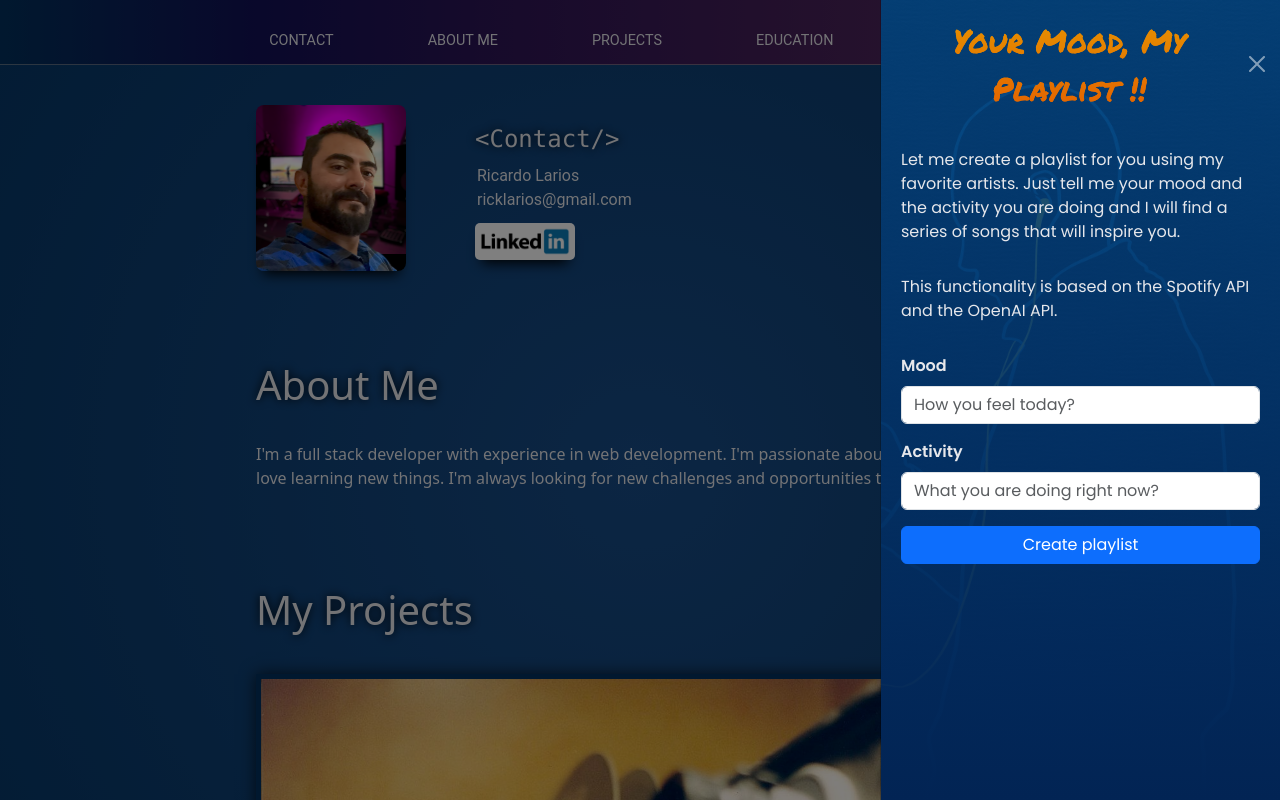
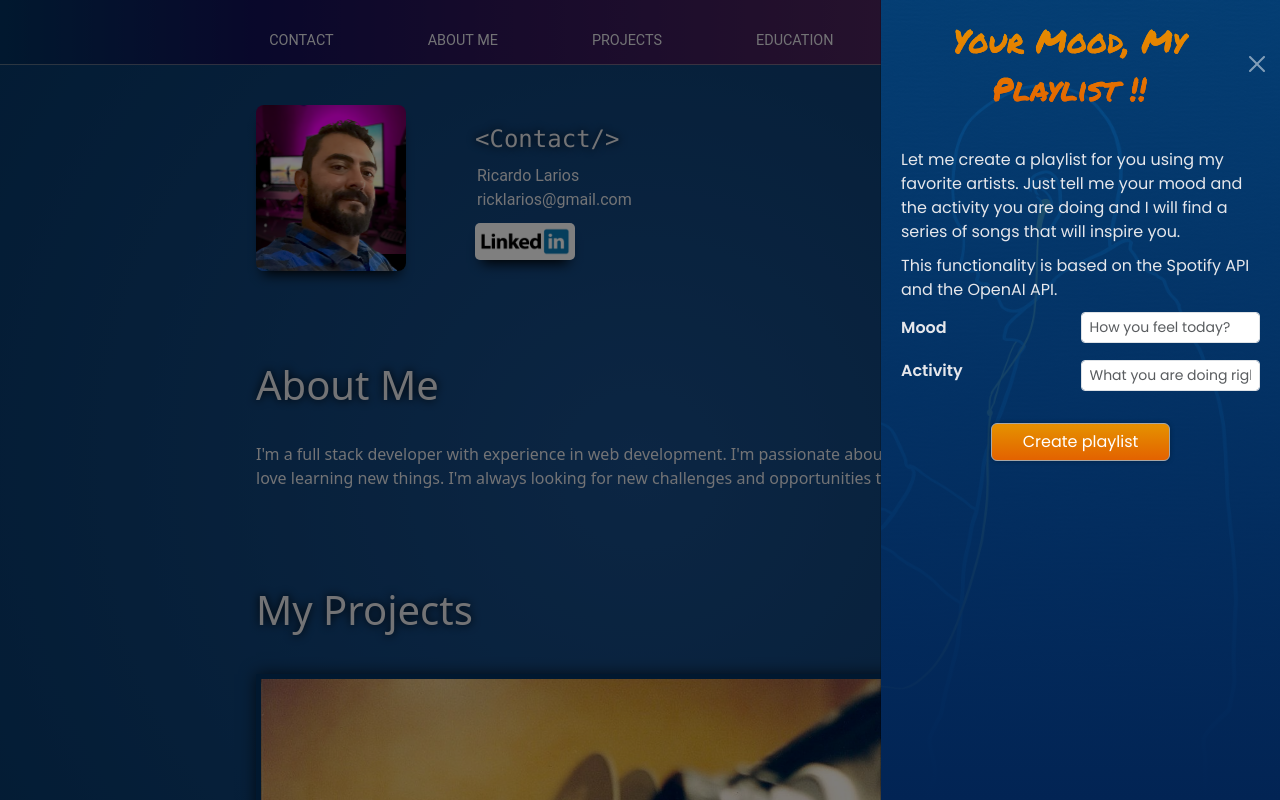
Before and after one commit to ricklarios/web-portafolio, a React (Create React App) app: page / in a window 1280 px wide. Both pictures are taken after a click on the element "Create Playlist". Shown: the top 800 px of the page. Built offline with nearby package versions, Linux system fonts and the light colour scheme.

Commit message:
Modify playlist

```diff
--- a/src/components/Offcanvas.jsx
+++ b/src/components/Offcanvas.jsx
@@ -1,5 +1,6 @@
 import "bootstrap/dist/css/bootstrap.min.css";
-import { Offcanvas, Form, Button } from "react-bootstrap";
+import { Offcanvas, Form, Button, Spinner } from "react-bootstrap";
+import Playlist from "./Playlist"; // Import the Playlist component
 import React, { useState } from "react";
 import "../styles/components/offcanvas.css";
 import spotifyLogo from "../assets/images/spotify.png";
@@ -11,12 +12,17 @@ function OffcanvasComponent() {
   const [show, setShow] = useState(false);
   const [mood, setMood] = useState("");
   const [activity, setActivity] = useState("");
+  const [showSpinner, setShowSpinner] = useState(false);
+  const [showPlaylist, setShowPlaylist] = useState(false);
+  const [playlist, setPlaylist] = useState(null);
 
   const handleClose = () => setShow(false);
   const handleShow = () => setShow(true);
 
-  const handleSubmit = async (e) => {
+  const handleSubmitCreatePlaylist = async (e) => {
     e.preventDefault();
+    setShowSpinner(true);
+    setShowPlaylist(false);
     console.log(mood, activity);
     const serverUrl = process.env.REACT_APP_SERVER_URL;
     const options = {
@@ -37,10 +43,13 @@ function OffcanvasComponent() {
         body,
         options
       );
-
-      console.log("Playlist generated:", response);
+      setPlaylist(response.data);
+      setShowPlaylist(true);
+      console.log("Playlist generated:", response.data);
     } catch (error) {
       console.log("Error generating playlist:", error);
+    } finally {
+      setShowSpinner(false);
     }
     /* axios
       .get(`${serverUrl}/api/playlist/create`, body, options)
@@ -75,7 +84,7 @@ function OffcanvasComponent() {
         </div>
       </div>
       <Offcanvas
-        className="offcanvas-expand"
+        className="offcanvas-expand overflow-auto"
         show={show}
         onHide={handleClose}
         placement={"end"}
@@ -107,34 +116,51 @@ function OffcanvasComponent() {
             </p>
             <Form
               className="d-flex flex-column gap-3 w-100"
-              onSubmit={handleSubmit}
+              onSubmit={handleSubmitCreatePlaylist}
             >
-              <Form.Group>
-                <Form.Label>Mood</Form.Label>
+              <Form.Group className="d-flex flex-row align-items-center gap-4 justify-content-between w-100">
+                <Form.Label className="fs-6 m-0">Mood</Form.Label>
                 <Form.Control
                   type="text"
                   placeholder="How you feel today?"
                   required
+                  size="sm"
                   value={mood}
                   onChange={handleMoodChange}
+                  className="w-50"
                 />
                 {/* <Form.Text>
                   Describe in your own words how you feel today
                 </Form.Text> */}
               </Form.Group>
-              <Form.Group>
+              <Form.Group className="d-flex flex-row align-items-center gap-4 justify-content-between w-100">
                 <Form.Label>Activity</Form.Label>
                 <Form.Control
                   type="text"
                   required
+                  size="sm"
                   placeholder="What you are doing right now?"
                   value={activity}
                   onChange={handleActivityChange}
+                  className="w-50"
                 />
                 {/* <Form.Text>Tell me what you are doing right now</Form.Text> */}
               </Form.Group>
-              <Button type="submit">Create playlist</Button>
+              <Button type="submit" className="btn w-50 align-self-center mt-3">
+                {showSpinner && (
+                  <Spinner
+                    animation="grow"
+                    size="sm"
+                    role="status"
+                    className="me-2"
+                  >
+                    <span className="visually-hidden">Loading...</span>
+                  </Spinner>
+                )}
+                {showSpinner ? "Processing..." : "Create playlist"}
+              </Button>
             </Form>
+            {showPlaylist && <Playlist songs={playlist}></Playlist>}
           </Offcanvas.Body>
         </div>
       </Offcanvas>
--- /dev/null
+++ b/src/components/Playlist.jsx
@@ -0,0 +1,26 @@
+import React from "react";
+import "../styles/components/playlist.css";
+
+const Playlist = ({ songs }) => {
+  return (
+    <div
+      className="playlist-container"
+      /* style={{ backgroundImage: `url(${notebook})` }} */
+    >
+      <h2 className="fs-4 text-center">Your custom playlist:</h2>
+      <div className="playlist">
+        {songs.map((song, index) => (
+          <div key={index} className="d-flex flex-row gap-2">
+            <p className="index fs-6">{index + 1}</p>
+            <div className="w-100 d-flex flex-row justify-content-between align-items-center gap-1">
+              <p className="fs-6">{song.name}</p>
+              <p className="text-end">{song.artists[0].name}</p>
+            </div>
+          </div>
+        ))}
+      </div>
+    </div>
+  );
+};
+
+export default Playlist;
--- a/src/styles/components/offcanvas.css
+++ b/src/styles/components/offcanvas.css
@@ -31,7 +31,7 @@
     background-color: #00457E;
     border-color: #a7a7a757;
     box-shadow: 0 0 5px rgba(0, 0, 0, 0.299);
-    font-family: 'Roboto', sans-serif;
+    font-family: "Poppins", sans-serif;
     font-size: 0.9rem;
     font-weight: 600;
 }
@@ -41,7 +41,7 @@
         box-shadow: 0 0 5px rgba(0, 0, 0, 0.5);
 }
 .offcanvas-component p {
-    font-family: 'Roboto', sans-serif;
+    font-family: "Poppins", sans-serif;
     font-size: 0.9rem;
     margin-bottom: 15px;
 }
@@ -69,8 +69,8 @@
 
 
 .offcanvas-expand {
-    background-size: cover;
-    background-position: center;
+    background-size: 50vw;
+    background-position: top;
     background-position-x: -200px;
     height: 100%;
     color: #e6e7eb;
@@ -89,17 +89,28 @@
 }
 .offcanvas-expand .offcanvas-bg {
     background: linear-gradient(to bottom, #034684dc 0%, #022454 100%);
-    height: 100%;
+    height: 500%;
 }
 .offcanvas-expand .offcanvas-body {
     display: flex;
     flex-direction: column;
     align-items: center;
-    gap: 15px;
+    gap: 10px;
     padding: 20px;
-    height: 100%;
     font-family: "Poppins", sans-serif;
     font-size: 1rem;
+}
+.offcanvas-expand p {
+    margin: 0;
+}
+.offcanvas-expand .btn {
+    border: 1px solid #a7a7a7;
+    background-image: linear-gradient(to bottom, #e68e01 0%, #e58d00 10%, #e36200 100%);
+    box-shadow: 0 0 5px rgba(0, 0, 0, 0.299);
+}
+.offcanvas-expand .btn:hover {
+    background-image: linear-gradient(to bottom, #ffab23 0%, #ff991d 10%, #ff7a15 100%);
+    border: 1px solid #e6e7eb;
 }
 .offcanvas-expand .form-label {
     font-weight: 600;
--- /dev/null
+++ b/src/styles/components/playlist.css
@@ -0,0 +1,19 @@
+.playlist, h2{
+font-size: 0.8vw;
+font-family: "Permanent Marker", cursive;
+font-weight: 300;
+background-image: linear-gradient(to bottom, #e68e01 0%, #e58d00 10%, #e36200 100%);
+background-clip: text;
+-webkit-background-clip: text;
+-webkit-text-fill-color: transparent;
+text-shadow: none;
+}
+.playlist p {
+margin: 0;
+}
+.playlist-container {
+    background-color: rgb(0, 0, 0, 0.5);
+    padding: 10px;
+    border-radius: 10px;
+    scale: 0.9;
+}
```
